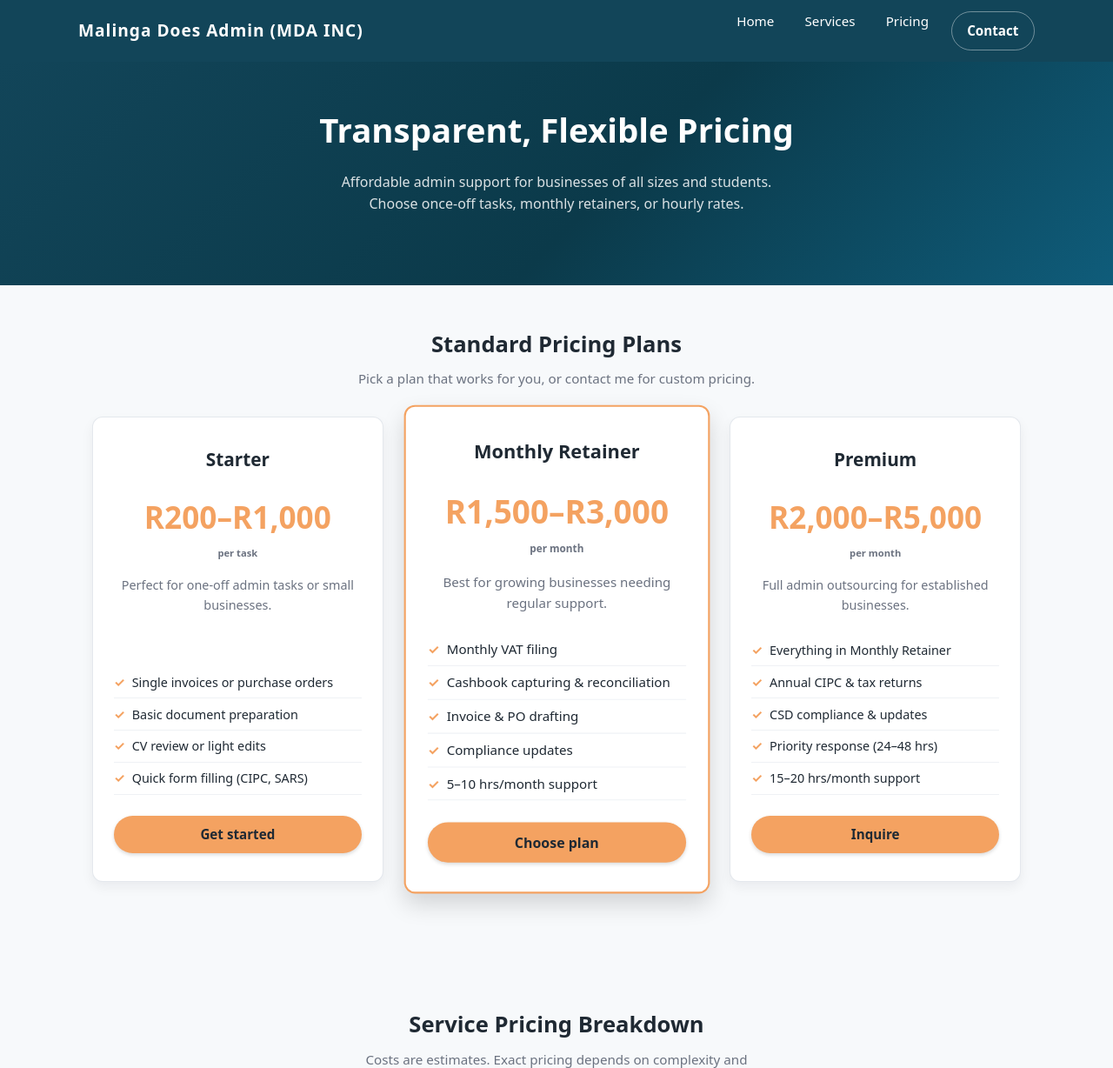
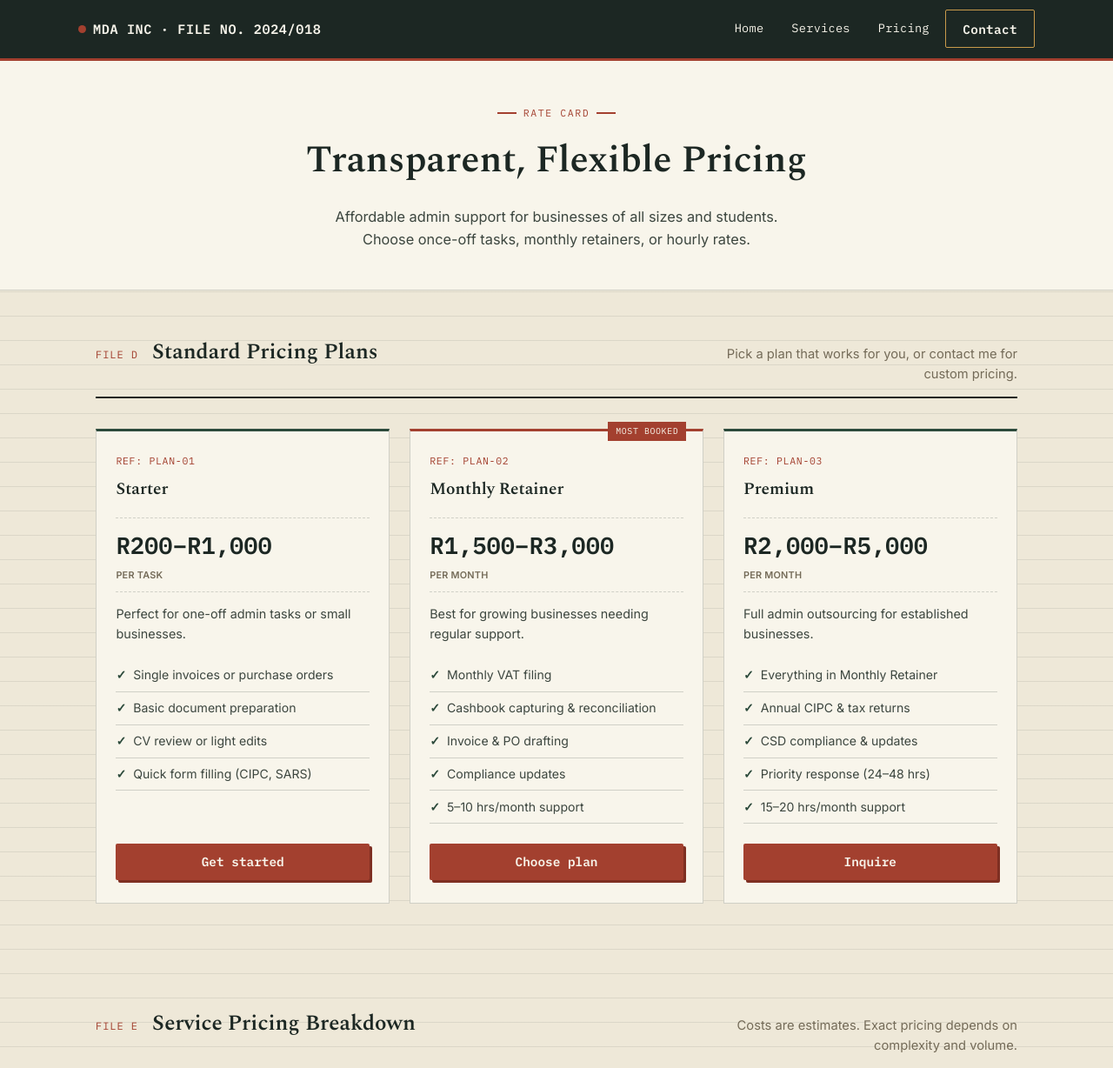
Before and after one commit to santafey/mda-website, a plain HTML site: page pricing.html in a window 1280 px wide. Shown: the top 1228 px of the page at 87% size. Drawn offline with nearby package versions, Linux system fonts and the light colour scheme.

Commit message:
Update pricing.html

```diff
--- a/pricing.html
+++ b/pricing.html
@@ -8,350 +8,468 @@
     name="description"
     content="Affordable admin services for businesses and students. Flexible pricing: once-off tasks, monthly retainers, or hourly rates."
   />
+  <link rel="preconnect" href="https://fonts.googleapis.com">
+  <link rel="preconnect" href="https://fonts.gstatic.com" crossorigin>
+  <link href="https://fonts.googleapis.com/css2?family=Spectral:ital,wght@0,400;0,500;0,600;0,700;1,500&family=Inter:wght@400;500;600;700&family=IBM+Plex+Mono:wght@400;500;600&display=swap" rel="stylesheet">
   <style>
     :root {
-      --primary: #124559;
-      --primary-light: #197aa2;
-      --accent: #f4a261;
-      --bg: #f7f9fb;
-      --text: #1f2933;
-      --muted: #6b7280;
-      --white: #ffffff;
+      /* Paper & ink — a filing-cabinet palette, not a startup one */
+      --paper: #EEE8D8;
+      --paper-white: #F8F5EB;
+      --ink: #1C2723;
+      --ink-soft: #3C463F;
+      --stamp: #A3402F;      /* rubber-stamp red */
+      --stamp-dark: #7E2F22;
+      --ledger: #2C4A3B;     /* ledger-book green */
+      --ledger-light: #3E6552;
+      --manila: #C99A4B;     /* folder-tab tan */
+      --manila-light: #E4C583;
+      --muted: #746B58;
+      --line: rgba(28, 39, 35, 0.18);
     }
 
-    * {
-      box-sizing: border-box;
-      margin: 0;
-      padding: 0;
+    * { box-sizing: border-box; margin: 0; padding: 0; }
+
+    body {
+      font-family: 'Inter', system-ui, sans-serif;
+      background: var(--paper);
+      color: var(--ink);
+      line-height: 1.6;
+      background-image:
+        repeating-linear-gradient(to bottom, transparent, transparent 27px, var(--line) 28px);
+      background-attachment: local;
     }
 
-    body {
-      font-family: system-ui, -apple-system, BlinkMacSystemFont, "Segoe UI", sans-serif;
-      background: var(--bg);
-      color: var(--text);
-      line-height: 1.6;
-    }
+    a { color: inherit; text-decoration: none; }
 
-    a {
-      color: inherit;
-      text-decoration: none;
-    }
-
-    header {
-      background: var(--primary);
-      color: var(--white);
-      position: sticky;
-      top: 0;
-      z-index: 100;
-    }
+    h1, h2, h3 { font-family: 'Spectral', serif; }
 
     .container {
       width: 100%;
       max-width: 1100px;
       margin: 0 auto;
-      padding: 0 1rem;
+      padding: 0 1.25rem;
+    }
+
+    /* ============ FOLDER-TAB HEADER ============ */
+    header {
+      background: var(--ink);
+      color: var(--paper-white);
+      position: sticky;
+      top: 0;
+      z-index: 100;
+      border-bottom: 3px solid var(--stamp);
     }
 
     .nav {
       display: flex;
       align-items: center;
       justify-content: space-between;
-      padding: 0.8rem 0;
+      padding: 0.7rem 0;
     }
 
     .logo {
-      font-weight: 700;
-      font-size: 1.2rem;
-      letter-spacing: 0.05em;
+      font-family: 'IBM Plex Mono', monospace;
+      font-weight: 600;
+      font-size: 0.95rem;
+      letter-spacing: 0.04em;
+      display: flex;
+      align-items: center;
+      gap: 0.5rem;
+    }
+
+    .logo::before {
+      content: "";
+      width: 9px;
+      height: 9px;
+      background: var(--stamp);
+      border-radius: 50%;
+      display: inline-block;
     }
 
     nav ul {
       list-style: none;
       display: flex;
-      gap: 1rem;
-      font-size: 0.95rem;
+      gap: 0.3rem;
+      font-size: 0.85rem;
+      align-items: center;
     }
 
     nav ul li a {
-      padding: 0.4rem 0.6rem;
-      border-radius: 0.25rem;
-      transition: background 0.2s;
+      padding: 0.55rem 0.85rem;
+      display: inline-block;
+      border-radius: 6px 6px 0 0;
+      transition: background 0.2s, transform 0.15s;
+      font-family: 'IBM Plex Mono', monospace;
+      letter-spacing: 0.02em;
     }
 
     nav ul li a:hover {
-      background: rgba(255, 255, 255, 0.12);
+      background: var(--manila);
+      color: var(--ink);
+      transform: translateY(-2px);
     }
 
     .btn {
       display: inline-block;
-      padding: 0.6rem 1.1rem;
-      border-radius: 999px;
+      padding: 0.6rem 1.2rem;
+      border-radius: 2px;
       border: none;
       cursor: pointer;
       font-weight: 600;
-      font-size: 0.95rem;
-      transition: transform 0.1s, box-shadow 0.1s, background 0.1s;
+      font-size: 0.9rem;
+      font-family: 'IBM Plex Mono', monospace;
+      transition: transform 0.12s, box-shadow 0.12s;
       text-align: center;
     }
 
     .btn-primary {
-      background: var(--accent);
-      color: #1f2933;
-      box-shadow: 0 2px 4px rgba(0, 0, 0, 0.15);
+      background: var(--stamp);
+      color: var(--paper-white);
+      box-shadow: 3px 3px 0 var(--stamp-dark);
     }
 
     .btn-primary:hover {
-      background: #f29a4d;
-      transform: translateY(-1px);
-      box-shadow: 0 4px 10px rgba(0, 0, 0, 0.18);
+      transform: translate(-1px, -1px);
+      box-shadow: 4px 4px 0 var(--stamp-dark);
     }
 
     .btn-outline {
       background: transparent;
-      color: var(--white);
-      border: 1px solid rgba(255, 255, 255, 0.4);
+      color: var(--paper-white);
+      border: 1.5px solid var(--manila);
     }
 
-    /* Hero */
+    .btn-outline:hover {
+      background: var(--manila);
+      color: var(--ink);
+    }
+
+    /* ============ HERO ============ */
     .hero {
-      padding: 3rem 0 3.5rem;
-      background: linear-gradient(135deg, #124559, #0b3a4a 55%, #0f5c7a);
-      color: var(--white);
+      padding: 3.2rem 0 2.8rem;
+      background: var(--paper-white);
+      border-bottom: 1px solid var(--line);
       text-align: center;
     }
 
+    .eyebrow {
+      font-family: 'IBM Plex Mono', monospace;
+      font-size: 0.72rem;
+      letter-spacing: 0.14em;
+      text-transform: uppercase;
+      color: var(--stamp);
+      margin-bottom: 0.7rem;
+      display: flex;
+      align-items: center;
+      justify-content: center;
+      gap: 0.5rem;
+    }
+
+    .eyebrow::before,
+    .eyebrow::after {
+      content: "";
+      width: 22px;
+      height: 1.5px;
+      background: var(--stamp);
+    }
+
     .hero h1 {
-      font-size: clamp(2rem, 3vw, 2.6rem);
+      font-size: clamp(2rem, 3.4vw, 2.7rem);
+      font-weight: 600;
       margin-bottom: 1rem;
+      color: var(--ink);
     }
 
     .hero p {
       max-width: 32rem;
-      color: rgba(255, 255, 255, 0.85);
-      margin-bottom: 1.5rem;
-      margin-left: auto;
-      margin-right: auto;
+      color: var(--ink-soft);
+      margin: 0 auto;
+      font-size: 1.02rem;
     }
 
-    /* Sections */
-    section {
-      padding: 3rem 0;
+    /* ============ SECTIONS ============ */
+    section { padding: 3.2rem 0; }
+
+    .section-title {
+      margin-bottom: 2.2rem;
+      display: flex;
+      align-items: baseline;
+      gap: 1rem;
+      border-bottom: 2px solid var(--ink);
+      padding-bottom: 0.8rem;
     }
 
-    .section-title {
-      text-align: center;
-      margin-bottom: 2rem;
+    .section-title .file-no {
+      font-family: 'IBM Plex Mono', monospace;
+      font-size: 0.75rem;
+      color: var(--stamp);
+      letter-spacing: 0.08em;
+      white-space: nowrap;
     }
 
     .section-title h2 {
-      font-size: 1.6rem;
-      margin-bottom: 0.4rem;
+      font-size: 1.55rem;
+      font-weight: 600;
     }
 
     .section-title p {
       color: var(--muted);
-      font-size: 0.95rem;
-      max-width: 30rem;
-      margin: 0.3rem auto 0;
+      font-size: 0.92rem;
+      margin-left: auto;
+      max-width: 22rem;
+      text-align: right;
     }
 
-    /* Pricing cards */
+    @media (max-width: 700px) {
+      .section-title { flex-wrap: wrap; }
+      .section-title p { text-align: left; margin-left: 0; }
+    }
+
+    /* ============ PRICING CARDS (ledger tariff sheet) ============ */
     .pricing-grid {
       display: grid;
       grid-template-columns: repeat(3, minmax(0, 1fr));
-      gap: 2rem;
-      margin-bottom: 3rem;
+      gap: 1.4rem;
+      margin-bottom: 1rem;
     }
 
     .pricing-card {
-      background: var(--white);
-      border-radius: 0.75rem;
-      padding: 2rem 1.5rem;
-      box-shadow: 0 6px 14px rgba(15, 23, 42, 0.06);
-      border: 1px solid rgba(148, 163, 184, 0.25);
+      background: var(--paper-white);
+      border: 1px solid var(--line);
+      border-top: 3px solid var(--ledger);
+      padding: 1.6rem 1.4rem;
       display: flex;
       flex-direction: column;
-      text-align: center;
+      position: relative;
+    }
+
+    .pricing-card .ref {
+      font-family: 'IBM Plex Mono', monospace;
+      font-size: 0.72rem;
+      color: var(--stamp);
+      letter-spacing: 0.06em;
+      display: block;
+      margin-bottom: 0.5rem;
     }
 
     .pricing-card.featured {
-      border: 2px solid var(--accent);
-      transform: scale(1.05);
-      box-shadow: 0 12px 25px rgba(0, 0, 0, 0.15);
+      border-top: 3px solid var(--stamp);
+      position: relative;
+    }
+
+    .pricing-card.featured::after {
+      content: "MOST BOOKED";
+      position: absolute;
+      top: -11px;
+      right: 1.2rem;
+      background: var(--stamp);
+      color: var(--paper-white);
+      font-family: 'IBM Plex Mono', monospace;
+      font-size: 0.62rem;
+      letter-spacing: 0.06em;
+      padding: 0.2rem 0.55rem;
     }
 
     .pricing-card h3 {
-      font-size: 1.3rem;
-      margin-bottom: 0.3rem;
+      font-size: 1.2rem;
+      margin-bottom: 0.2rem;
+      font-weight: 600;
     }
 
     .pricing-card .price {
-      font-size: 2.2rem;
-      font-weight: 700;
-      color: var(--accent);
-      margin: 1rem 0;
+      font-family: 'IBM Plex Mono', monospace;
+      font-size: 1.7rem;
+      font-weight: 600;
+      color: var(--ink);
+      margin: 0.8rem 0;
+      border-top: 1px dashed var(--line);
+      border-bottom: 1px dashed var(--line);
+      padding: 0.6rem 0;
     }
 
     .pricing-card .price small {
-      font-size: 0.7rem;
+      font-size: 0.68rem;
       color: var(--muted);
       display: block;
-      margin-top: 0.25rem;
+      margin-top: 0.3rem;
+      font-family: 'Inter', sans-serif;
+      letter-spacing: 0.02em;
+      text-transform: uppercase;
     }
 
-    .pricing-card p {
-      color: var(--muted);
+    .pricing-card > p {
+      color: var(--ink-soft);
       font-size: 0.9rem;
-      margin-bottom: 1.3rem;
-      flex-grow: 1;
+      margin-bottom: 1.1rem;
     }
 
     .pricing-card ul {
       list-style: none;
       text-align: left;
-      margin-bottom: 1.5rem;
-      font-size: 0.9rem;
+      margin-bottom: 1.4rem;
+      font-size: 0.88rem;
+      flex-grow: 1;
     }
 
     .pricing-card ul li {
-      padding: 0.4rem 0;
-      border-bottom: 1px solid rgba(148, 163, 184, 0.15);
+      padding: 0.45rem 0;
+      border-bottom: 1px solid var(--line);
+      color: var(--ink-soft);
     }
 
     .pricing-card ul li::before {
       content: "✓";
-      color: var(--accent);
+      color: var(--ledger);
       font-weight: 700;
       margin-right: 0.5rem;
+      font-family: 'IBM Plex Mono', monospace;
     }
 
     .pricing-card a {
       display: inline-block;
       width: 100%;
+      text-align: center;
     }
 
-    /* Service list */
+    /* ============ SERVICE BREAKDOWN (invoice-style line items) ============ */
     .service-breakdown {
-      background: var(--white);
-      border-radius: 0.75rem;
-      padding: 2rem;
-      box-shadow: 0 6px 14px rgba(15, 23, 42, 0.06);
-      border: 1px solid rgba(148, 163, 184, 0.25);
-      margin-bottom: 2rem;
+      background: var(--paper-white);
+      border: 1px solid var(--line);
+      padding: 1.8rem 1.7rem;
+      margin-bottom: 1.6rem;
     }
 
     .service-breakdown h3 {
-      font-size: 1.2rem;
-      margin-bottom: 1rem;
-      color: var(--primary);
+      font-size: 1.15rem;
+      margin-bottom: 1.2rem;
+      color: var(--ink);
+      font-weight: 600;
+      display: flex;
+      align-items: center;
+      gap: 0.6rem;
+    }
+
+    .service-breakdown h3::before {
+      content: "";
+      width: 8px;
+      height: 8px;
+      background: var(--stamp);
     }
 
     .service-items {
       display: grid;
       grid-template-columns: repeat(2, minmax(0, 1fr));
-      gap: 1.5rem;
+      gap: 1.3rem 1.8rem;
     }
 
     .service-item {
       padding-bottom: 1rem;
-      border-bottom: 1px solid rgba(148, 163, 184, 0.15);
+      border-bottom: 1px dashed var(--line);
     }
 
     .service-item h4 {
-      font-size: 1rem;
+      font-size: 0.98rem;
       margin-bottom: 0.3rem;
+      font-weight: 600;
+      font-family: 'Inter', sans-serif;
     }
 
     .service-item p {
-      font-size: 0.9rem;
+      font-size: 0.88rem;
       color: var(--muted);
     }
 
     .service-item .price-range {
-      color: var(--accent);
+      color: var(--stamp);
       font-weight: 600;
-      margin-top: 0.3rem;
+      margin-top: 0.4rem;
+      font-family: 'IBM Plex Mono', monospace;
+      font-size: 0.85rem;
     }
 
-    /* FAQ */
+    /* ============ FAQ (filed correspondence) ============ */
     .faq-item {
-      background: var(--white);
-      border-radius: 0.75rem;
-      padding: 1.5rem;
-      margin-bottom: 1rem;
-      border: 1px solid rgba(148, 163, 184, 0.25);
+      background: var(--paper-white);
+      border: 1px solid var(--line);
+      border-left: 3px solid var(--ledger);
+      padding: 1.3rem 1.5rem;
+      margin-bottom: 0.9rem;
     }
 
     .faq-item h4 {
       font-size: 1rem;
       margin-bottom: 0.5rem;
-      cursor: pointer;
-      color: var(--primary);
+      color: var(--ink);
+      font-family: 'Spectral', serif;
+      font-weight: 600;
     }
 
     .faq-item p {
       font-size: 0.9rem;
-      color: var(--muted);
-      line-height: 1.5;
+      color: var(--ink-soft);
+      line-height: 1.55;
     }
 
-    /* CTA */
+    /* ============ CTA — like a signed-off memo ============ */
     .cta-box {
-      background: var(--primary);
-      color: var(--white);
-      border-radius: 0.75rem;
-      padding: 2rem;
+      background: var(--ink);
+      color: var(--paper-white);
+      padding: 2.2rem 2rem;
       text-align: center;
-      margin-top: 3rem;
+      margin-top: 2.5rem;
+      border-top: 3px solid var(--stamp);
     }
 
     .cta-box h2 {
-      margin-bottom: 0.5rem;
+      margin-bottom: 0.6rem;
     }
 
     .cta-box p {
       margin-bottom: 1.5rem;
-      opacity: 0.9;
+      color: rgba(248, 245, 235, 0.8);
     }
 
+    /* ============ FOOTER ============ */
     footer {
-      padding: 1.3rem 0 1.6rem;
+      padding: 1.6rem 0 2rem;
       font-size: 0.8rem;
       color: var(--muted);
       text-align: center;
+      border-top: 1px solid var(--line);
     }
 
-    footer a {
-      color: var(--primary-light);
+    footer .filed {
+      display: inline-flex;
+      align-items: center;
+      gap: 0.5rem;
+      font-family: 'IBM Plex Mono', monospace;
+      font-size: 0.7rem;
+      color: var(--ledger);
+      border: 1.5px solid var(--ledger);
+      padding: 0.25rem 0.7rem;
+      transform: rotate(-2deg);
+      margin-bottom: 0.6rem;
+      letter-spacing: 0.08em;
     }
 
-    /* Responsive */
+    footer a { color: var(--stamp); }
+
+    /* ============ RESPONSIVE ============ */
     @media (max-width: 900px) {
-      .pricing-grid {
-        grid-template-columns: minmax(0, 1fr);
-      }
-
-      .pricing-card.featured {
-        transform: scale(1);
-      }
-
-      .service-items {
-        grid-template-columns: minmax(0, 1fr);
-      }
+      .pricing-grid { grid-template-columns: minmax(0, 1fr); }
+      .pricing-card.featured { order: -1; }
+      .service-items { grid-template-columns: minmax(0, 1fr); }
     }
 
     @media (max-width: 768px) {
-      nav ul {
-        display: none;
-      }
+      nav ul { display: none; }
+      section { padding: 2.4rem 0; }
+      .hero { padding-top: 2.3rem; }
+    }
 
-      section {
-        padding: 2.3rem 0;
-      }
-
-      .hero {
-        padding-top: 2.3rem;
-      }
+    @media (prefers-reduced-motion: reduce) {
+      * { transition: none !important; }
     }
   </style>
 </head>
@@ -359,7 +477,7 @@
   <!-- HEADER -->
   <header>
     <div class="container nav">
-      <div class="logo">Malinga Does Admin (MDA INC)</div>
+      <div class="logo">MDA INC · FILE NO. 2024/018</div>
       <nav>
         <ul>
           <li><a href="index.html">Home</a></li>
@@ -374,10 +492,11 @@
   <!-- HERO -->
   <section class="hero">
     <div class="container">
+      <div class="eyebrow">Rate Card</div>
       <h1>Transparent, Flexible Pricing</h1>
       <p>
         Affordable admin support for businesses of all sizes and students.
-        Choose once‑off tasks, monthly retainers, or hourly rates.
+        Choose once-off tasks, monthly retainers, or hourly rates.
       </p>
     </div>
   </section>
@@ -386,21 +505,21 @@
   <section>
     <div class="container">
       <div class="section-title">
+        <span class="file-no">FILE D</span>
         <h2>Standard Pricing Plans</h2>
-        <p>
-          Pick a plan that works for you, or contact me for custom pricing.
-        </p>
+        <p>Pick a plan that works for you, or contact me for custom pricing.</p>
       </div>
 
       <div class="pricing-grid">
         <!-- Starter -->
         <div class="pricing-card">
+          <span class="ref">REF: PLAN-01</span>
           <h3>Starter</h3>
           <div class="price">
             R200–R1,000
             <small>per task</small>
           </div>
-          <p>Perfect for one‑off admin tasks or small businesses.</p>
+          <p>Perfect for one-off admin tasks or small businesses.</p>
           <ul>
             <li>Single invoices or purchase orders</li>
             <li>Basic document preparation</li>
@@ -412,6 +531,7 @@
 
         <!-- Popular: Monthly -->
         <div class="pricing-card featured">
+          <span class="ref">REF: PLAN-02</span>
           <h3>Monthly Retainer</h3>
           <div class="price">
             R1,500–R3,000
@@ -420,8 +540,8 @@
           <p>Best for growing businesses needing regular support.</p>
           <ul>
             <li>Monthly VAT filing</li>
-            <li>Cashbook capturing & reconciliation</li>
-            <li>Invoice & PO drafting</li>
+            <li>Cashbook capturing &amp; reconciliation</li>
+            <li>Invoice &amp; PO drafting</li>
             <li>Compliance updates</li>
             <li>5–10 hrs/month support</li>
           </ul>
@@ -430,6 +550,7 @@
 
         <!-- Premium -->
         <div class="pricing-card">
+          <span class="ref">REF: PLAN-03</span>
           <h3>Premium</h3>
           <div class="price">
             R2,000–R5,000
@@ -438,8 +559,8 @@
           <p>Full admin outsourcing for established businesses.</p>
           <ul>
             <li>Everything in Monthly Retainer</li>
-            <li>Annual CIPC & tax returns</li>
-            <li>CSD compliance & updates</li>
+            <li>Annual CIPC &amp; tax returns</li>
+            <li>CSD compliance &amp; updates</li>
             <li>Priority response (24–48 hrs)</li>
             <li>15–20 hrs/month support</li>
           </ul>
@@ -453,15 +574,14 @@
   <section>
     <div class="container">
       <div class="section-title">
+        <span class="file-no">FILE E</span>
         <h2>Service Pricing Breakdown</h2>
-        <p>
-          Costs are estimates. Exact pricing depends on complexity and volume.
-        </p>
+        <p>Costs are estimates. Exact pricing depends on complexity and volume.</p>
       </div>
 
       <!-- Business Services -->
       <div class="service-breakdown">
-        <h3>Business & Compliance Services</h3>
+        <h3>Business &amp; Compliance Services</h3>
         <div class="service-items">
           <div class="service-item">
             <h4>Annual CIPC Return Filing</h4>
@@ -483,12 +603,12 @@
 
           <div class="service-item">
             <h4>Cashbook Capturing</h4>
-            <p>Recording of monthly income & expenses into cashbook.</p>
+            <p>Recording of monthly income &amp; expenses into cashbook.</p>
             <div class="price-range">R500–R1,500 per month</div>
           </div>
 
           <div class="service-item">
-            <h4>Invoice & Purchase Order Drafting</h4>
+            <h4>Invoice &amp; Purchase Order Drafting</h4>
             <p>Creation of professional invoices and POs (per batch).</p>
             <div class="price-range">R300–R600</div>
           </div>
@@ -500,7 +620,7 @@
           </div>
 
           <div class="service-item">
-            <h4>CSD Registration & Compliance</h4>
+            <h4>CSD Registration &amp; Compliance</h4>
             <p>Setting up and maintaining CSD supplier account.</p>
             <div class="price-range">R800–R1,000 (setup)<br>R300–R500 (monthly)</div>
           </div>
@@ -515,11 +635,11 @@
 
       <!-- Student Services -->
       <div class="service-breakdown">
-        <h3>Student & CV Services</h3>
+        <h3>Student &amp; CV Services</h3>
         <div class="service-items">
           <div class="service-item">
             <h4>University/College Application</h4>
-            <p>Assistance filling & submitting applications (per institution).</p>
+            <p>Assistance filling &amp; submitting applications (per institution).</p>
             <div class="price-range">R250–R500</div>
           </div>
 
@@ -536,13 +656,13 @@
           </div>
 
           <div class="service-item">
-            <h4>CV Update & Review</h4>
+            <h4>CV Update &amp; Review</h4>
             <p>Updating an existing CV or improving layout.</p>
             <div class="price-range">R250</div>
           </div>
 
           <div class="service-item">
-            <h4>Cover Letter & Motivation Letter</h4>
+            <h4>Cover Letter &amp; Motivation Letter</h4>
             <p>Tailored letter for job or bursary application.</p>
             <div class="price-range">R300–R600</div>
           </div>
@@ -561,21 +681,23 @@
   <section>
     <div class="container">
       <div class="section-title">
+        <span class="file-no">FILE F</span>
         <h2>Frequently Asked Questions</h2>
+        <p>Straight answers on how billing, contracts, and payments work.</p>
       </div>
 
       <div class="faq-item">
         <h4>Can I mix services? (e.g., hourly + tasks)</h4>
         <p>
           Absolutely! I'm flexible with pricing. If you need a combination of monthly
-          support + one‑off tasks, we can create a custom package. Just get in touch.
+          support + one-off tasks, we can create a custom package. Just get in touch.
         </p>
       </div>
 
       <div class="faq-item">
         <h4>Do you offer a discount for annual payments?</h4>
         <p>
-          Yes! Clients who pay for a 6 or 12‑month retainer upfront typically receive
+          Yes! Clients who pay for a 6 or 12-month retainer upfront typically receive
           a 5–10% discount. Contact me to discuss.
         </p>
       </div>
@@ -584,7 +706,7 @@
         <h4>What if my needs change mid-month?</h4>
         <p>
           No problem. Retainers can be adjusted with one month's notice. If you suddenly
-          need extra hours one month, we can discuss a one‑off add-on.
+          need extra hours one month, we can discuss a one-off add-on.
         </p>
       </div>
 
@@ -608,15 +730,15 @@
         <h4>What if I only need one student application done?</h4>
         <p>
           Perfect! You can start with a single service and expand later. Pricing is
-          transparent and there's no lock-in contract for one‑off tasks.
+          transparent and there's no lock-in contract for one-off tasks.
         </p>
       </div>
 
       <div class="faq-item">
         <h4>Is there a minimum contract length?</h4>
         <p>
-          For monthly retainers, I prefer a 3‑month commitment to build a good workflow.
-          But we can discuss shorter trials if needed. One‑off tasks have no commitment.
+          For monthly retainers, I prefer a 3-month commitment to build a good workflow.
+          But we can discuss shorter trials if needed. One-off tasks have no commitment.
         </p>
       </div>
     </div>
@@ -639,10 +761,9 @@
   <!-- FOOTER -->
   <footer>
     <div class="container">
+      <div class="filed">✓ FILED &amp; ON RECORD</div>
       <p>&copy; <span id="year"></span> Malinga Does Admin (MDA INC). All rights reserved.</p>
-      <p>
-        Transparent pricing for admin support. Contact us for a custom quote.
-      </p>
+      <p>Transparent pricing for admin support. Contact us for a custom quote.</p>
     </div>
   </footer>
 
```
